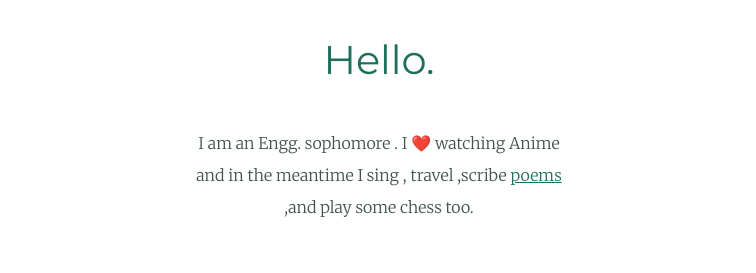
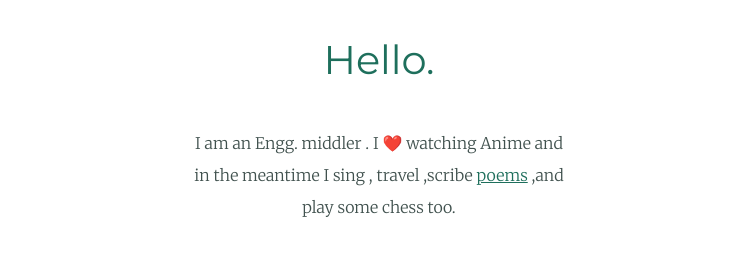
Before and after one commit to pranab99/Site-Pranab, a plain HTML site: page index.html in a window 1280 px wide. Shown: the part 1422-1695 px from the top of the page, without its empty margins (261-1017 px from the left). Drawn offline with Linux system fonts and the light colour scheme.

Commit message:
fixed typos

```diff
--- a/index.html
+++ b/index.html
@@ -30,7 +30,7 @@
     <div class="profile">
       <img src="CSS - My Site Images/pranab_das.png" class="profile-pic" alt="">
       <h2>Hello.</h2>
-      <p class="intro">I am an Engg. sophomore . I ❤️ watching Anime and in the meantime I sing , travel ,scribe <a href="https://www.instagram.com/pros_poetry/">poems</a> ,and play some chess
+      <p class="intro">I am an Engg. middler . I ❤️ watching Anime and in the meantime I sing , travel ,scribe <a href="https://www.instagram.com/pros_poetry/">poems</a> ,and play some chess
         too.
 
         <hr>
```
